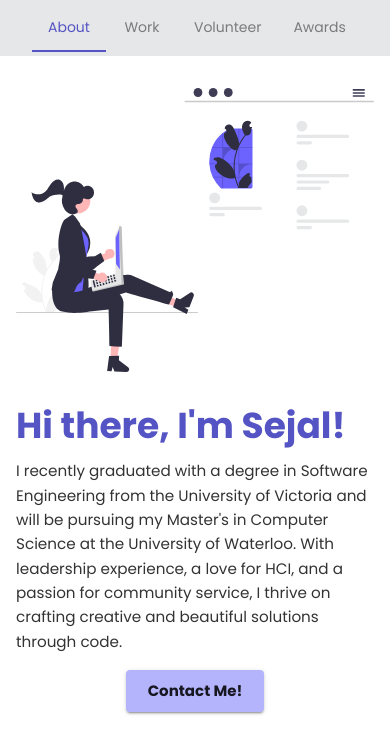
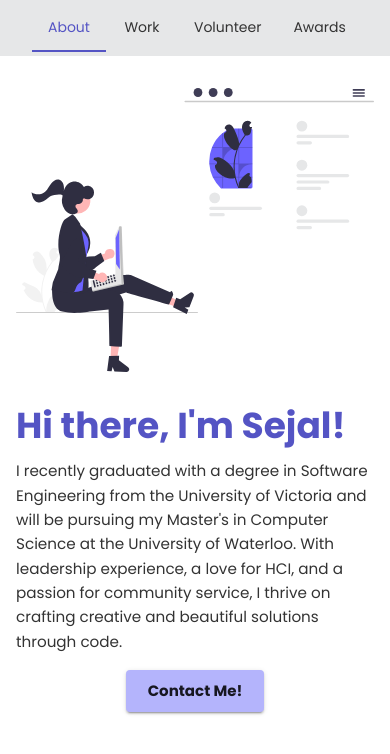
Before and after one commit to sejal-agarwal/personal-site, a Next.js app: page / in a window 390 px wide. Shown: the top 754 px of the page. Built offline with nearby package versions, Linux system fonts and the light colour scheme.

Commit message:
fix mobile tab name colours

```diff
--- a/src/app/components/Header.tsx
+++ b/src/app/components/Header.tsx
@@ -95,8 +95,6 @@ export default function Header() {
               onChange={handleChange}
               variant="standard"
               centered
-              textColor="inherit"
-              indicatorColor="primary"
               sx={{
                 "& .MuiTabs-flexContainer": {
                   justifyContent: "center",
@@ -107,10 +105,13 @@ export default function Header() {
                   textTransform: "none",
                   fontFamily: "Poppins",
                   fontWeight: 500,
-                  color: "text.primary",
+                  color: (theme) => theme.palette.text.primary,
                   "&.Mui-selected": {
-                    color: "primary.main",
+                    color: (theme) => theme.palette.primary.main,
                   },
+                },
+                "& .MuiTabs-indicator": {
+                  backgroundColor: (theme) => theme.palette.primary.main,
                 },
               }}
             >
```
